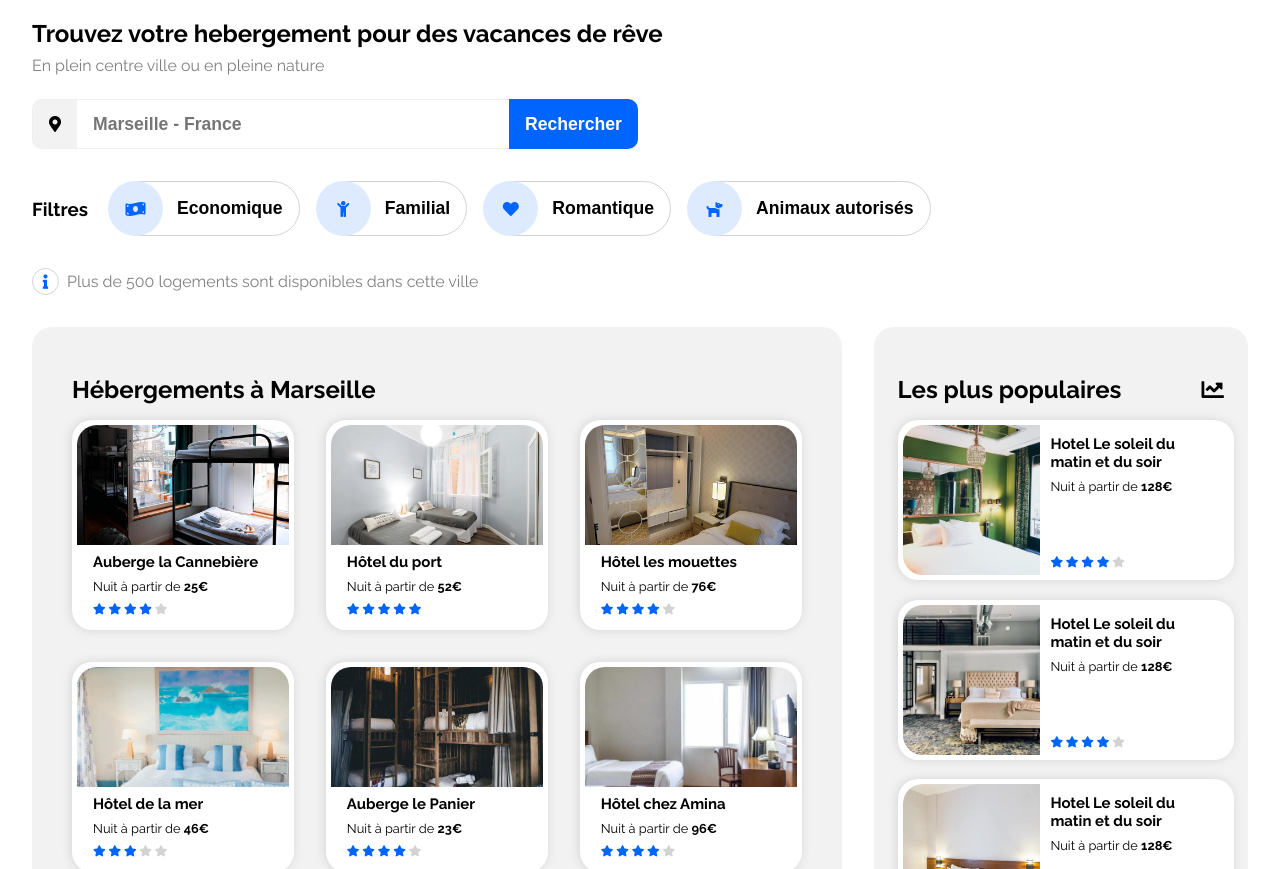
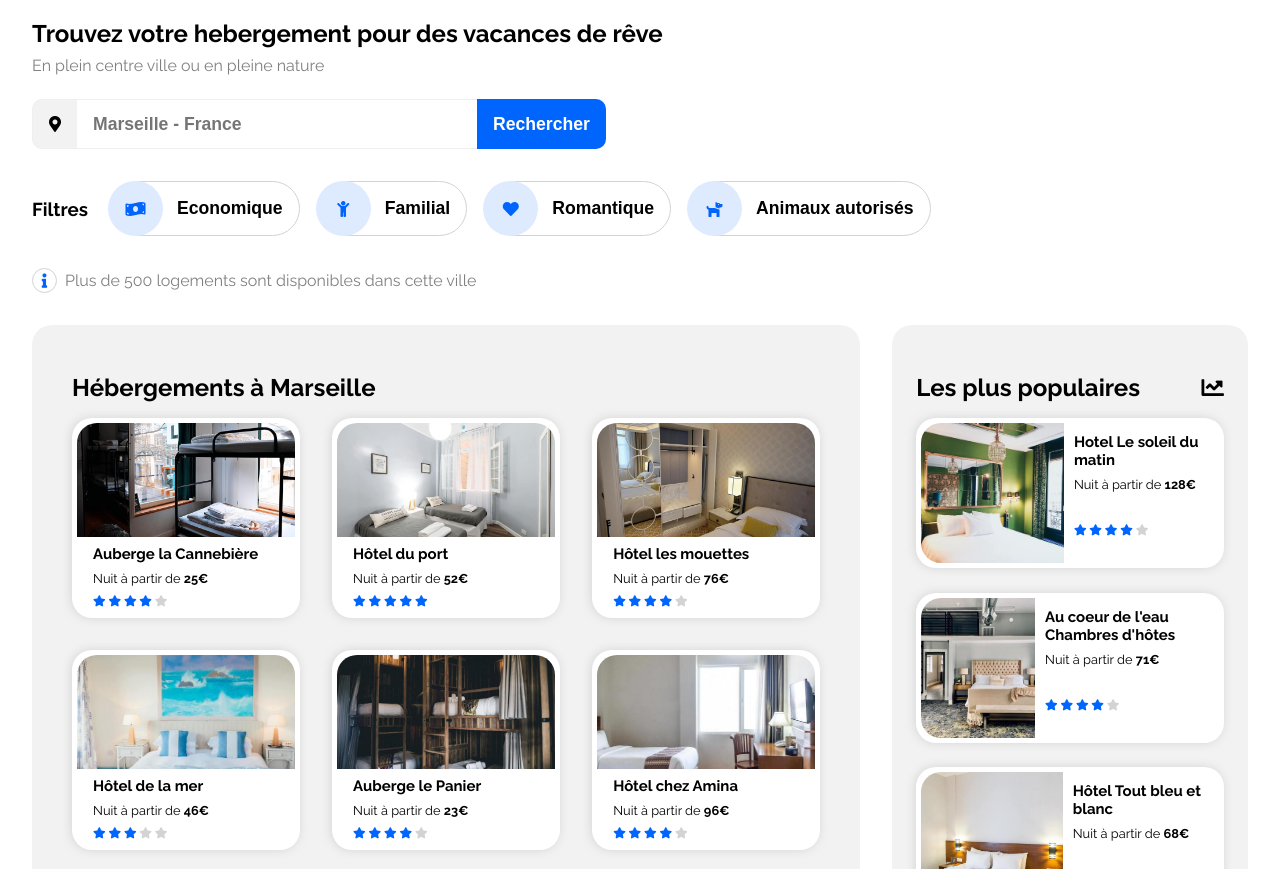
Before and after one commit to corentinclichy/CorentinClichy_2_06052021, a plain HTML site: page src/index.html in a window 1280 px wide. Shown: the part 83-952 px from the top of the page. Drawn offline with Linux system fonts and the light colour scheme.

Commit message:
bug fix: added alt tag for img + fix minor bug css. validation W3C for CSS and HTML

```diff
--- a/src/index.html
+++ b/src/index.html
@@ -111,7 +111,7 @@
                   <div class="card__card-img">
                     <img
                       src="../Public/images/hebergements/4_small/marcus-loke-WQJvWU_HZFo-unsplash.jpg"
-                      alt=""
+                      alt="Auberge la Cannebière"
                       loading="lazy"
                     />
                   </div>
@@ -131,7 +131,7 @@
                   <div class="card__card-img">
                     <img
                       src="../Public/images/hebergements/4_small/fred-kleber-gTbaxaVLvsg-unsplash.jpg"
-                      alt=""
+                      alt="Hôtel du port"
                       loading="lazy"
                     />
                   </div>
@@ -151,7 +151,7 @@
                   <div class="card__card-img">
                     <img
                       src="../Public/images/hebergements/4_small/reisetopia-B8WIgxA_PFU-unsplash.jpg"
-                      alt=""
+                      alt="Hôtel les mouettes"
                       loading="lazy"
                     />
                   </div>
@@ -173,7 +173,7 @@
                   <div class="card__card-img">
                     <img
                       src="../Public/images/hebergements/4_small/annie-spratt-Eg1qcIitAuA-unsplash.jpg"
-                      alt=""
+                      alt="Hôtel de la mer"
                       loading="lazy"
                     />
                   </div>
@@ -248,13 +248,13 @@
                 <div class="popular__card__img">
                   <img
                     src="../Public/images/hebergements/4_small/emile-guillemot-Bj_rcSC5XfE-unsplash.jpg"
-                    alt=""
+                    alt="Hotel Le soleil du matin"
                     loading="lazy"
                   />
                 </div>
                 <div class="popular__card__infos">
                   <div class="popular__card__infos__title">
-                    <h3>Hotel Le soleil du matin et du soir</h3>
+                    <h3>Hotel Le soleil du matin</h3>
                     <p>Nuit à partir de <strong>128€</strong></p>
                   </div>
                   <div class="popular__card__infos__notation">
@@ -270,14 +270,14 @@
                 <div class="popular__card__img">
                   <img
                     src="../Public/images/hebergements/4_small/aw-creative-VGs8z60yT2c-unsplash.jpg"
-                    alt=""
+                    alt="Au coeur de l'eau Chambres d'hôtes"
                     loading="lazy"
                   />
                 </div>
                 <div class="popular__card__infos">
                   <div class="popular__card__infos__title">
-                    <h3>Hotel Le soleil du matin et du soir</h3>
-                    <p>Nuit à partir de <strong>128€</strong></p>
+                    <h3>Au coeur de l'eau Chambres d'hôtes</h3>
+                    <p>Nuit à partir de <strong>71€</strong></p>
                   </div>
                   <div class="popular__card__infos__notation">
                     <i class="fas fa-star fill"></i>
@@ -292,14 +292,14 @@
                 <div class="popular__card__img">
                   <img
                     src="../Public/images/hebergements/4_small/febrian-zakaria-sjvU0THccQA-unsplash.jpg"
-                    alt=""
+                    alt="Hôtel Tout bleu et blan"
                     loading="lazy"
                   />
                 </div>
                 <div class="popular__card__infos">
                   <div class="popular__card__infos__title">
-                    <h3>Hotel Le soleil du matin et du soir</h3>
-                    <p>Nuit à partir de <strong>128€</strong></p>
+                    <h3>Hôtel Tout bleu et blanc</h3>
+                    <p>Nuit à partir de <strong>68€</strong></p>
                   </div>
                   <div class="popular__card__infos__notation">
                     <i class="fas fa-star fill"></i>
@@ -324,7 +324,7 @@
               <div class="activite__card__img">
                 <img
                   src="../Public/images/activites/4_small/reno-laithienne-QUgJhdY5Fyk-unsplash.jpg"
-                  alt=""
+                  alt="Vieux Port"
                 />
               </div>
               <div class="activite__card__infos">
@@ -335,7 +335,7 @@
               <div class="activite__card__img">
                 <img
                   src="../Public/images/activites/4_small/paul-hermann-QFTrLdQIRhI-unsplash.jpg"
-                  alt=""
+                  alt="Fort de Pomègues"
                 />
               </div>
               <div class="activite__card__infos">
@@ -346,7 +346,7 @@
               <div class="activite__card__img">
                 <img
                   src="../Public/images/activites/4_small/kevin-hikari-rV_Qd1l-VXg-unsplash.jpg"
-                  alt=""
+                  alt="Iles du Frioul"
                 />
               </div>
               <div class="activite__card__infos">
@@ -357,7 +357,7 @@
               <div class="activite__card__img">
                 <img
                   src="../Public/images/activites/4_small/kilyan-sockalingum-NR8-cBCN3aI-unsplash.jpg"
-                  alt=""
+                  alt="Parc National des Calanques"
                 />
               </div>
               <div class="activite__card__infos">
@@ -368,7 +368,7 @@
               <div class="activite__card__img">
                 <img
                   src="../Public/images/activites/4_small/florian-wehde-xW9e8gdotxI-unsplash.jpg"
-                  alt=""
+                  alt="Notre-Dame-de-la-Garde"
                 />
               </div>
               <div class="activite__card__infos">
@@ -379,7 +379,7 @@
               <div class="activite__card__img">
                 <img
                   src="../Public/images/activites/4_small/lena-paulin-wH2-EJoDcV0-unsplash.jpg"
-                  alt=""
+                  alt="Parc Longchamp"
                 />
               </div>
               <div class="activite__card__infos">
--- a/src/style.css
+++ b/src/style.css
@@ -4,7 +4,7 @@
 * {
   margin: 0;
   padding: 0;
-  border: border-box;
+  box-sizing: border-box;
 }
 
 body {
```
